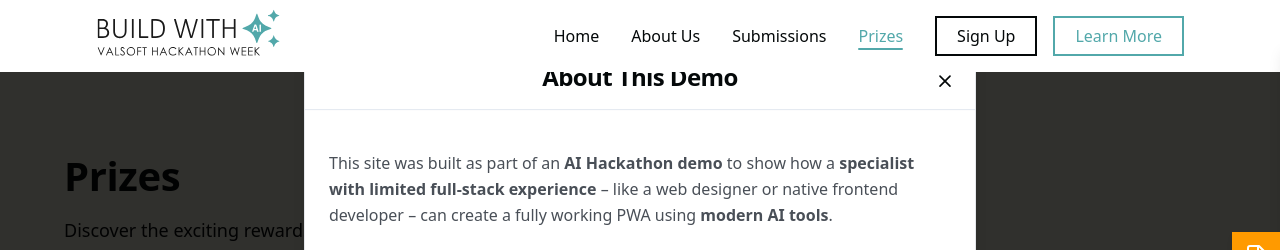
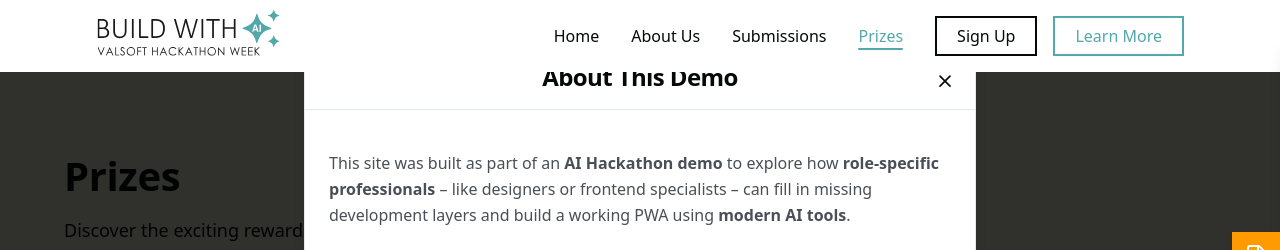
Before and after one commit to stodev/buld-with-ai-pwa-demo, a React (Vite) app: page /prizes in a window 1280 px wide. Both pictures are taken after a click on the button "Learn More". Shown: the top 250 px of the page. Built offline with nearby package versions, Linux system fonts and the light colour scheme.

Commit message:
readme content edit

```diff
--- a/src/components/modals/LearnMoreModal.tsx
+++ b/src/components/modals/LearnMoreModal.tsx
@@ -85,8 +85,8 @@ const LearnMoreModal: React.FC<LearnMoreModalProps> = ({ isOpen, onClose }) => {
           <DialogDescription className="text-base text-[--text-cold-dark]">
               <div className="space-y-7">
                 <p className="leading-relaxed">
-                  This site was built as part of an <strong>AI Hackathon demo</strong> to show how a <strong>specialist with limited full-stack experience</strong> – like a web designer or native frontend developer –
-                  can create a fully working PWA using <strong>modern AI tools</strong>.
+                  This site was built as part of an <strong>AI Hackathon demo</strong> to explore how <strong>role-specific professionals</strong> – like designers or frontend specialists – can fill in missing development layers
+                  and build a working PWA using <strong>modern AI tools</strong>.
                 </p>
                 <p className="leading-relaxed">
                   Instead of using a ready-made template, the entire site was created <strong>from scratch</strong>,
```
